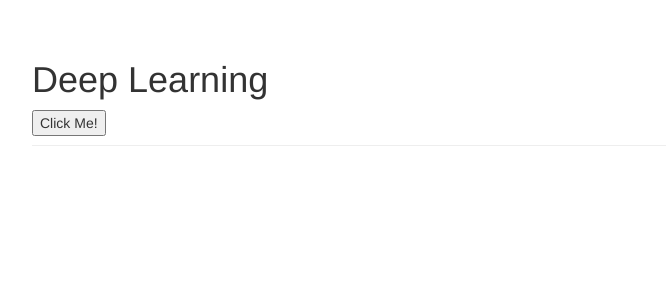
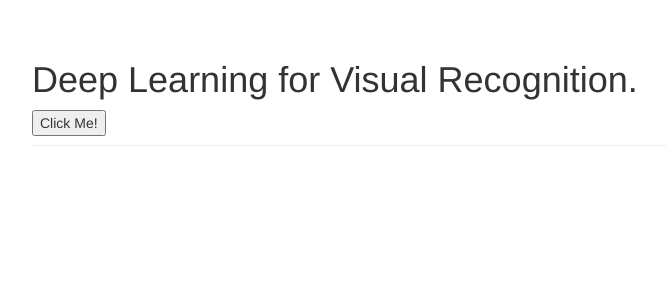
Before and after one commit to chengyi-wu/nn-web, a Flask app: page / in a window 1280 px wide. Shown: the part 52-352 px from the top of the page, without its empty margins (38-704 px from the left). Run offline with Flask 2, Linux system fonts and the light colour scheme; some libraries are stand-ins or nearby versions.

Commit message:
+changes

```diff
--- a/app/templates/base.html
+++ b/app/templates/base.html
@@ -1,6 +1,6 @@
 {% extends "bootstrap/base.html" %}
 
-{% block title %}Flasky{% endblock %}
+{% block title %}Visual Recognition{% endblock %}
 
 {% block navbar %}
 <div class="navbar navbar-inverse" role="navigation">
--- a/app/templates/index.html
+++ b/app/templates/index.html
@@ -7,7 +7,7 @@
 
 {% block page_content %}
 <div class="page-header">
-    <h1>Deep Learning</h1>
+    <h1>Deep Learning for Visual Recognition.</h1>
     <button type="button" onclick="affine();">Click Me!</button>
 </div>
 {% endblock %}
```
